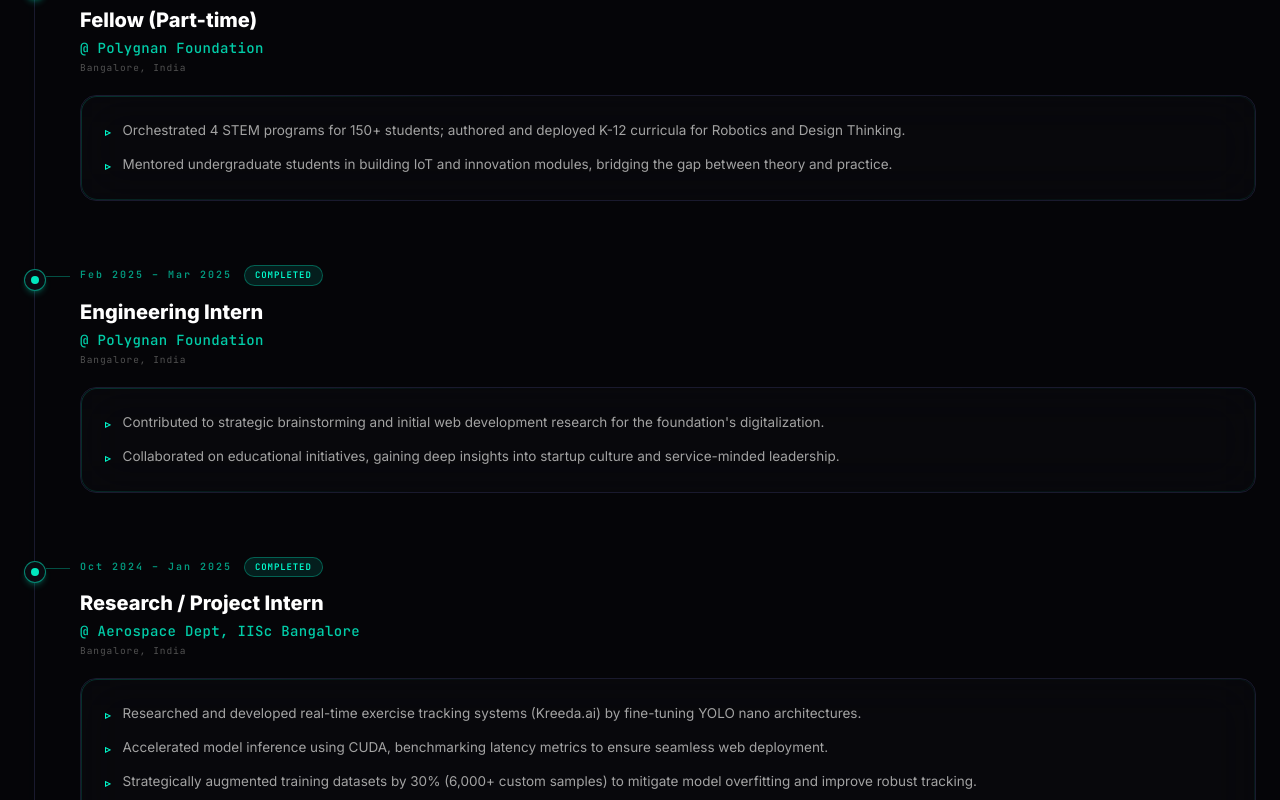
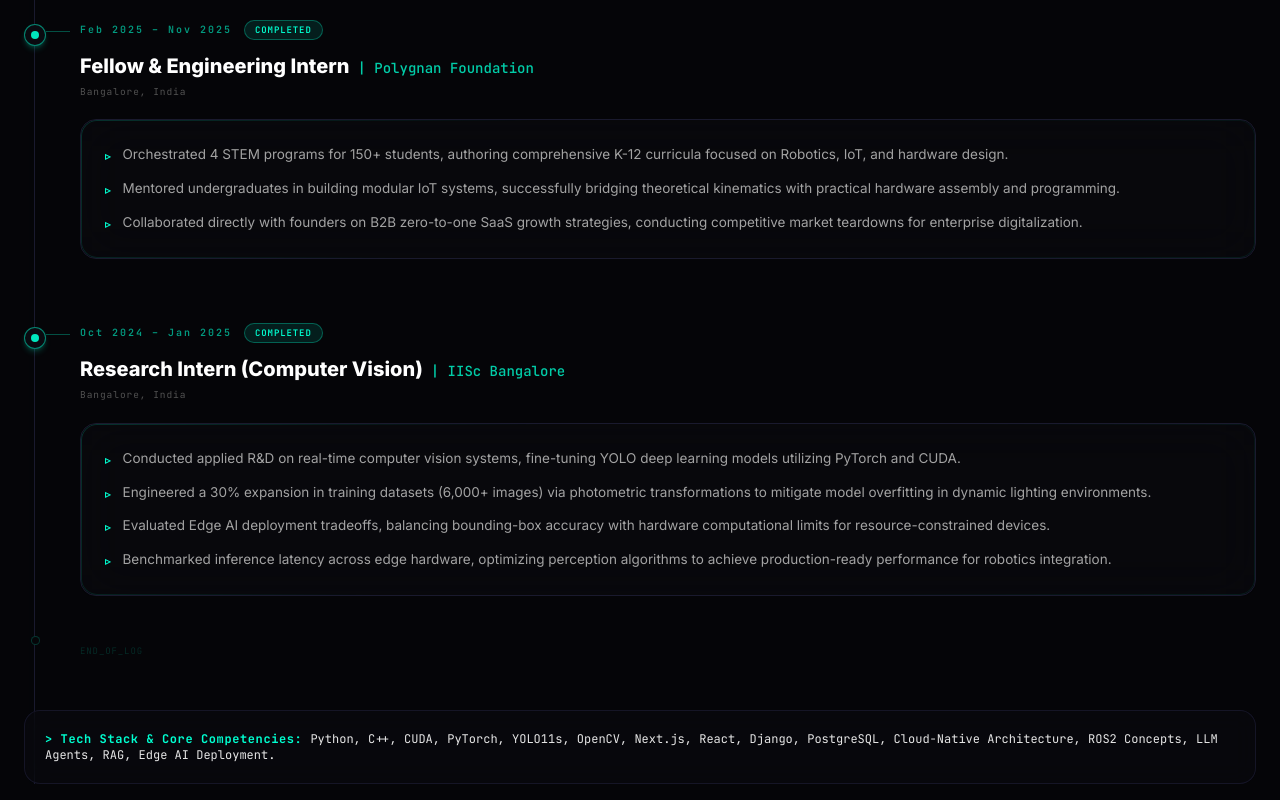
Before and after one commit to GowthamCK/GowthamCK, a React (Vite) app: page / in a window 1280 px wide. Shown: the part 2480-3280 px from the top of the page. Built offline with nearby package versions, Linux system fonts and the light colour scheme.

Commit message:
feat(experience): update ATS-optimized experience narrative, semantic h3 headers, and core competencies

```diff
--- a/src/components/ChatTerminal.jsx
+++ b/src/components/ChatTerminal.jsx
@@ -108,9 +108,8 @@
         if (q.includes('polygnan') || q.includes('lms') || q.includes('cortex') || q.includes('stem') || q.includes('robotics')) {
             return {
                 text: `🏢 POLYGNAN FOUNDATION EXPERIENCE:
-• AI Intern (Nov 2025 – Dec 2025): Architected a scalable LMS using Django Ninja & React with strict Role-Based Access Control (RBAC) for 500+ active users. Built multi-agent n8n workflows and RAG-based AI agents for internal retrieval and guidance.
-• Fellow (Apr 2025 – Nov 2025): Directed 4 STEM programs for 150+ students; authored K-12 curricula for Robotics & Design Thinking.
-• Engineering Intern (Feb 2025 – Mar 2025): Led web development research for the foundation's digital modernization.`
+• AI Intern (Nov 2025 – Dec 2025): Architected scalable LMS (Django Ninja/React) with RBAC for 500+ active users. Engineered multi-agent n8n workflows, RAG agents, and product analytics pipelines.
+• Fellow & Engineering Intern (Feb 2025 – Nov 2025): Orchestrated 4 STEM programs for 150+ students, authored Robotics/IoT curricula, and collaborated with founders on B2B zero-to-one SaaS growth strategies.`
             };
         }
 
@@ -167,12 +166,12 @@
         if (q === 'exp' || q === 'experience' || q.includes('intern') || q.includes('career') || q.includes('work') || q.includes('jobs') || q.includes('phd') || q.includes('fellowship')) {
             return {
                 text: `💼 PROFESSIONAL EXPERIENCE & RESEARCH HORIZONS:
-1. Polygnan Foundation (Bangalore) — AI Intern, Fellow & Engineering Intern (Feb 2025 – Dec 2025)
-   • Built scalable LMS (Django Ninja/React) for 500+ users and automated n8n RAG agent workflows.
-2. IISc Bangalore (Aerospace Dept) — Research Intern (Oct 2024 – Jan 2025)
-   • Conducted applied research in real-time edge vision (Kreeda.ai), fine-tuning YOLO nano with CUDA acceleration.
+1. Polygnan Foundation — AI Intern (Nov 2025 – Dec 2025) & Fellow / Engineering Intern (Feb 2025 – Nov 2025)
+   • Built scalable LMS, multi-agent n8n & RAG workflows, STEM curricula, and zero-to-one SaaS market teardowns.
+2. IISc Bangalore — Research Intern (Oct 2024 – Jan 2025)
+   • Applied R&D on real-time computer vision (PyTorch/CUDA), dataset expansion, and Edge AI latency tradeoffs.
 3. Future Focus:
-   • Seeking applied research fellowships and PhD opportunities in autonomous multi-agent systems, AI reliability, and large-scale architectural innovation.`
+   • Seeking applied research fellowships and PhD opportunities in Edge AI, multi-agent systems, and scalable architecture.`
             };
         }
 
--- a/src/components/Experience.jsx
+++ b/src/components/Experience.jsx
@@ -37,13 +37,11 @@
                                         </span>
                                     </div>
 
-                                    <h3 className="mt-2 sm:mt-3 text-lg sm:text-xl font-extrabold text-tp">
-                                        {exp.role}
+                                    <h3 className="mt-2 sm:mt-3 text-lg sm:text-xl font-extrabold text-tp flex flex-wrap items-baseline gap-2">
+                                        <span>{exp.role}</span>
+                                        <span className="text-accent/80 font-mono text-xs sm:text-sm font-medium">| {exp.company}</span>
                                     </h3>
-                                    <p className="text-accent/80 text-xs sm:text-sm font-mono mt-1 tracking-wide font-medium">
-                                        @ {exp.company}
-                                    </p>
-                                    <p className="font-mono text-[8.5px] sm:text-[9.5px] text-tm tracking-widest mt-0.5">
+                                    <p className="font-mono text-[8.5px] sm:text-[9.5px] text-tm tracking-widest mt-1">
                                         {exp.location}
                                     </p>
 
@@ -68,6 +66,18 @@
                             END_OF_LOG
                         </span>
                     </div>
+
+                    {/* SEO & ATS Competencies Registry */}
+                    <motion.div
+                        initial={{ opacity: 0, y: 20 }}
+                        whileInView={{ opacity: 1, y: 0 }}
+                        viewport={{ once: true }}
+                        transition={{ duration: 0.6 }}
+                        className="mt-10 sm:mt-12 p-4 sm:p-5 rounded-2xl border border-surface-border/80 bg-surface-raised/50 font-mono text-[11px] sm:text-xs text-ts/80 leading-relaxed backdrop-blur-md"
+                    >
+                        <span className="text-accent font-bold tracking-wider mr-2">&gt; Tech Stack &amp; Core Competencies:</span>
+                        <span className="text-tp/90">Python, C++, CUDA, PyTorch, YOLO11s, OpenCV, Next.js, React, Django, PostgreSQL, Cloud-Native Architecture, ROS2 Concepts, LLM Agents, RAG, Edge AI Deployment.</span>
+                    </motion.div>
                 </div>
             </div>
         </section>
--- a/src/data.js
+++ b/src/data.js
@@ -56,43 +56,35 @@
         location: "Bangalore, India",
         status: "COMPLETED",
         points: [
-            "Architected a scalable LMS using Django Ninja & React with RBAC, supporting learning for 500+ concurrent users.",
-            "Engineered n8n automation workflows and RAG-based AI agents to optimize internal operations and user guidance."
+            "Architected a scalable Learning Management System (LMS) using Django Ninja and React with strict Role-Based Access Control (RBAC), supporting 500+ active users.",
+            "Engineered multi-agent n8n automation workflows and RAG-based AI agents to optimize internal data retrieval, operations, and user guidance.",
+            "Deployed deterministic AI governance guardrails to ensure reliable, context-aware, and secure responses from Large Language Models (LLMs).",
+            "Integrated advanced product analytics pipelines to track user engagement metrics and optimize educational delivery."
         ]
     },
     {
-        role: "Fellow (Part-time)",
+        role: "Fellow & Engineering Intern",
         company: "Polygnan Foundation",
-        period: "Apr 2025 – Nov 2025",
+        period: "Feb 2025 – Nov 2025",
         location: "Bangalore, India",
         status: "COMPLETED",
         points: [
-            "Orchestrated 4 STEM programs for 150+ students; authored and deployed K-12 curricula for Robotics and Design Thinking.",
-            "Mentored undergraduate students in building IoT and innovation modules, bridging the gap between theory and practice."
+            "Orchestrated 4 STEM programs for 150+ students, authoring comprehensive K-12 curricula focused on Robotics, IoT, and hardware design.",
+            "Mentored undergraduates in building modular IoT systems, successfully bridging theoretical kinematics with practical hardware assembly and programming.",
+            "Collaborated directly with founders on B2B zero-to-one SaaS growth strategies, conducting competitive market teardowns for enterprise digitalization."
         ]
     },
     {
-        role: "Engineering Intern",
-        company: "Polygnan Foundation",
-        period: "Feb 2025 – Mar 2025",
-        location: "Bangalore, India",
-        status: "COMPLETED",
-        points: [
-            "Contributed to strategic brainstorming and initial web development research for the foundation's digitalization.",
-            "Collaborated on educational initiatives, gaining deep insights into startup culture and service-minded leadership."
-        ]
-    },
-    {
-        role: "Research / Project Intern",
-        company: "Aerospace Dept, IISc Bangalore",
+        role: "Research Intern (Computer Vision)",
+        company: "IISc Bangalore",
         period: "Oct 2024 – Jan 2025",
         location: "Bangalore, India",
         status: "COMPLETED",
         points: [
-            "Researched and developed real-time exercise tracking systems (Kreeda.ai) by fine-tuning YOLO nano architectures.",
-            "Accelerated model inference using CUDA, benchmarking latency metrics to ensure seamless web deployment.",
-            "Strategically augmented training datasets by 30% (6,000+ custom samples) to mitigate model overfitting and improve robust tracking.",
-            "Analyzed accuracy and size metrics against open-source solutions to ensure optimal performance on resource-constrained platforms."
+            "Conducted applied R&D on real-time computer vision systems, fine-tuning YOLO deep learning models utilizing PyTorch and CUDA.",
+            "Engineered a 30% expansion in training datasets (6,000+ images) via photometric transformations to mitigate model overfitting in dynamic lighting environments.",
+            "Evaluated Edge AI deployment tradeoffs, balancing bounding-box accuracy with hardware computational limits for resource-constrained devices.",
+            "Benchmarked inference latency across edge hardware, optimizing perception algorithms to achieve production-ready performance for robotics integration."
         ]
     }
 ];
```
